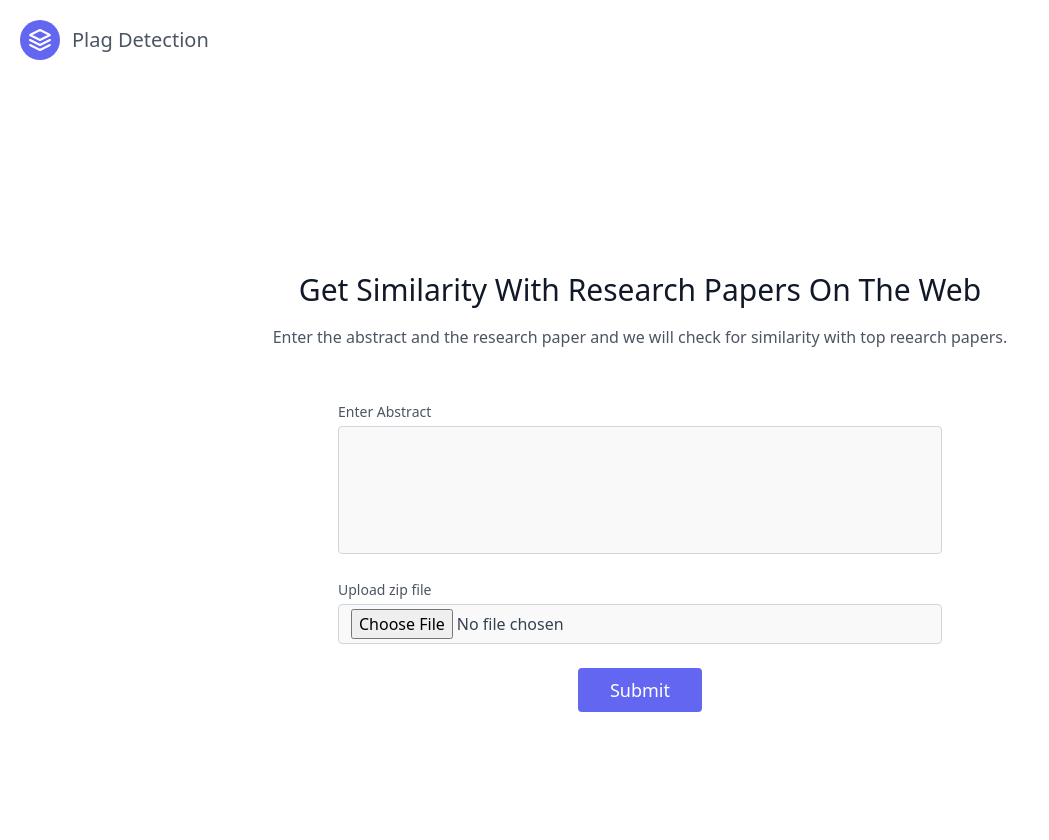
After one commit to AtharvaMutsaddi/COEP-Hackathon-PlagCheck, a Flask app: page /researchpaper in a window 1280 px wide. The commit adds this page. Shown: the whole page, without its empty margins (0-1049 px from the left). Run offline with Flask 3, Linux system fonts and the light colour scheme; parts of the project's set-up code (start-up, migrations or seed data) failed here and were passed over.

Commit message:
Research paper similarity

```diff
--- a/app.py
+++ b/app.py
@@ -5,6 +5,7 @@ from nlp import simhash_simi, get_cosine_simi, get_tfidf_simi
 from db import Database
 from scrap import *
 from chunk_similarity import *
+from research import *
 import random
 
 app = Flask(__name__)
@@ -455,6 +456,53 @@ def comparefile():
 
     return render_template("compare_file.html", ans=ans)
 
+@app.route("/researchpaper", methods=["GET", "POST"])
+def researchpaper():
+    if request.method == "GET":
+        return render_template("researchpaper.html")
+    else:
+        abstract = request.form["abstract"]
+        print(abstract)
+        res = gptTopic(abstract)
+        # print("res\n",res)
+        file = request.files["file"]
+        filename = file.filename
+        file_path = os.path.join("../uploads", filename)
+        file.save(file_path)
+
+        if filename.endswith(".zip"):
+            filename = filename.split(".")[0]
+
+        extract_zip_recursively(file_path, "../uploads/")
+
+        folder_structure = get_detailed_report_of_files(f"../uploads/{filename}")
+        fmap = get_file_mapping(folder_structure)
+        superans = []
+        for ftype in fmap.keys():
+            rel_file_paths = fmap[ftype]
+            print("Number of websites", len(res))
+            for i in range(len(rel_file_paths)):
+                file_content1 = File_Reader().get_type_of_file_and_data(
+                    rel_file_paths[i]
+                )["file_data"]
+                for j in range(len(res)):
+                    text = res[j][0][0]
+                    print(text)
+                    subarr = []
+                    simi = get_tfidf_simi(file_content1, text)
+                    subarr.append(simi)
+                    subarr.append(rel_file_paths[i])
+                    print("\n\nUrl", res[j][0][1])
+                    print("\n\nUrl\n", res[j])
+                    print("\n\n")
+                    subarr.append(res[j][1])
+                    superans.append(subarr)
+
+        superans = sorted(superans, reverse=True)
+        print("\n\nsuperans\n",superans)
+
+        return render_template("webresults.html", results=superans)
+
 
 if __name__ == "__main__":
     clear_uploads_dir("../uploads/")
--- a/research.py
+++ b/research.py
@@ -4,7 +4,6 @@ from langchain_core.prompts import PromptTemplate
 from langchain_openai import OpenAI
 
 def gptTopic(abstract:str):
-
 
     template = """Question: {question}
 
@@ -17,6 +16,10 @@ def gptTopic(abstract:str):
     llm_chain = LLMChain(prompt=prompt, llm=llm)
 
     output = llm_chain.run(abstract)
+
+    print("Title", output,end="\n")
+
     results = search_topic(output)
 
+
     return results
--- /dev/null
+++ b/templates/researchpaper.html
@@ -0,0 +1,35 @@
+{% extends 'base.html' %}
+
+{% block content %}
+<section class="text-gray-600 body-font relative bg-white mt-16">
+    <div class="container px-5 py-24 mx-auto">
+        <form action="/researchpaper" method="POST" enctype="multipart/form-data">
+            <div class="flex flex-col text-center w-full mb-12">
+                <h1 class="sm:text-3xl text-2xl font-medium title-font mb-4 text-gray-900">Get Similarity With Research Papers On The Web</h1>
+                <p class="lg:w-2/3 mx-auto leading-relaxed text-base">Enter the abstract and the research paper and we will check for similarity with top reearch papers.</p>
+            </div>
+            <div class="lg:w-1/2 md:w-2/3 mx-auto">
+                <div class="flex flex-wrap -m-2">
+                    <div class="p-2 w-full">
+                        <div class="relative">
+                            <label for="abstract" class="leading-7 text-sm text-gray-600">Enter Abstract</label>
+                            <textarea id="abstract" name="abstract"
+                                class="w-full bg-gray-100 bg-opacity-50 rounded border border-gray-300 focus:border-indigo-500 focus:bg-white focus:ring-2 focus:ring-indigo-200 h-32 text-base outline-none text-gray-700 py-1 px-3 resize-none leading-6 transition-colors duration-200 ease-in-out"></textarea>
+                        </div>
+                    </div>
+                    <div class="p-2 w-full">
+                        <div class="relative">
+                            <label for="file" class="leading-7 text-sm text-gray-600">Upload zip file</label>
+                            <input type="file" id="file" name="file"
+                                class="w-full bg-gray-100 bg-opacity-50 rounded border border-gray-300 focus:border-indigo-500 focus:bg-white focus:ring-2 focus:ring-indigo-200 text-base outline-none text-gray-700 py-1 px-3 leading-6 transition-colors duration-200 ease-in-out">
+                        </div>
+                    </div>
+                </div>
+            </div>
+            <div class="flex justify-center">
+                <button type="submit" class="mx-auto mt-6 text-white bg-indigo-500 border-0 py-2 px-8 focus:outline-none hover:bg-indigo-600 rounded text-lg">Submit</button>
+            </div>
+        </form>
+    </div>
+</section>
+{% endblock %}
--- a/templates/result.html
+++ b/templates/result.html
@@ -41,11 +41,11 @@
                             {% endif %}
                             {% if inputfiletype == 'Text' %}
                                 {% if result[0] > 0.8 %}
-                                    <span class="px-2 py-1 ml-2 text-xs text-white bg-green-500 rounded">High</span>
+                                    <span class="px-2 py-1 ml-2 text-xs text-white bg-red-500 rounded">High</span>
                                 {% elif result[0] > 0.6 %}
                                     <span class="px-2 py-1 ml-2 text-xs text-white bg-yellow-500 rounded">Medium</span>
                                 {% else %}
-                                    <span class="px-2 py-1 ml-2 text-xs text-white bg-red-500 rounded">Low</span>
+                                    <span class="px-2 py-1 ml-2 text-xs text-white bg-green-500 rounded">Low</span>
                                 {% endif %}
                             {% endif %}
 
```
Also changed, not shown: scrap.py (+7 -5 lines), templates/home.html (+20 -0 lines).
